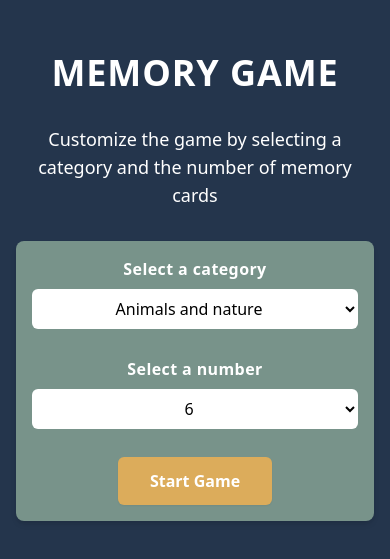
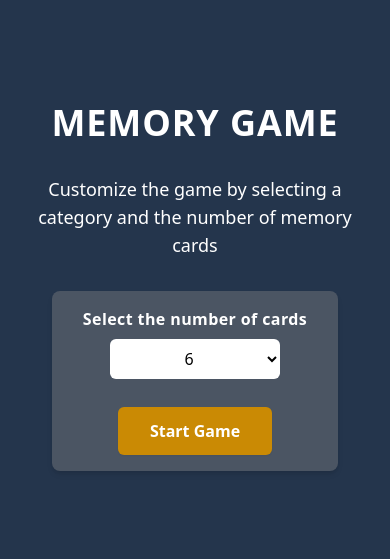
Before and after one commit to Dtorosian/memory-images, a React (Vite) app: page / in a window 390 px wide. Shown: the part 135-694 px from the top of the page. Built offline with nearby package versions, Linux system fonts and the light colour scheme; no server answers.

Commit message:
Update color scheme and improve button styles; change primary and secondary colors, enhance button hover effects, and adjust layout for better responsiveness

```diff
--- a/src/App.jsx
+++ b/src/App.jsx
@@ -22,8 +22,8 @@ export default function App() {
 
     const startTimeRef = useRef(null)
 
-    const primaryColor = 'bg-sand-beige'
-    const secondaryColor = 'bg-mud-green'
+    const primaryColor = 'bg-yellow-600'
+    const secondaryColor = 'bg-gray-600'
     const backgroundColor = 'bg-gray-blue'
     const textColor = 'text-white'
     const fontType = 'font-arial'
--- a/src/components/RegularButton.jsx
+++ b/src/components/RegularButton.jsx
@@ -1,7 +1,7 @@
 export default function RegularButton({ children, onClick, primaryColor }) {
     return (
         <button
-            className={`${primaryColor} font-semibold rounded-md cursor-pointer mx-auto py-3 px-8 transition duration-150 ease-in-out shadow-sm hover:shadow-md hover:bg-opacity-70 hover:text-black md:w-1/3 md:text-lg`}
+            className={`${primaryColor} font-semibold rounded-md cursor-pointer mx-auto py-3 px-8 transition duration-150 ease-in-out shadow-sm hover:shadow-md hover:bg-opacity-70 hover:scale-105 active:scale-95 hover:text-black md:w-1/3 md:text-lg`}
             onClick={onClick}
         >
             {children}
--- a/src/components/Select.jsx
+++ b/src/components/Select.jsx
@@ -4,9 +4,9 @@ import Option from './Option'
 export default function Select({ onChange, backgroundColor }) {
     const selectEl = Object.entries(data).map(([ key, value ]) => (
         <div key={key} className="flex flex-col gap-2 mb-3">
-            <label className={`font-bold tracking-wide text-center md:text-2xl`}htmlFor={key}>Select a {key}</label>
+            <label className={`font-bold tracking-wide text-center md:text-xl`}htmlFor={key}>Select the number of cards</label>
             <select
-                className={`bg-white text-black text-center p-2 rounded-md cursor-pointer transition duration-150 ease-in-out md:text-xl hover:shadow-sm hover:bg-gray-200 active:bg-gray-200`}
+                className={`bg-white text-black text-center mx-auto w-2/3 p-2 rounded-md cursor-pointer transition duration-150 ease-in-out md:text-xl hover:shadow-sm hover:bg-gray-200 active:bg-gray-200`}
                 name={key}
                 id={key}
                 onChange={onChange}
--- a/src/components/StartPage.jsx
+++ b/src/components/StartPage.jsx
@@ -1,14 +1,14 @@
 import RegularButton from './RegularButton'
 import Select from './Select'
 
-export default function StartPage({ onSubmit, onChange, primaryColor, secondaryColor,  backgroundColor }) {
+export default function StartPage({ onSubmit, onChange, primaryColor, secondaryColor }) {
     return (
         <div className="flex flex-col justify-center gap-8 text-start">
             <p className="text-lg text-center md:text-xl">
                 Customize the game by selecting a category and the number of memory cards
             </p>
-            <form className={`${secondaryColor} text-base flex flex-col gap-4 rounded-lg p-4 shadow-md `}>
-                <Select onChange={onChange} backgroundColor={backgroundColor} />
+            <form className={`${secondaryColor} text-base flex flex-col mx-auto gap-4 rounded-lg p-4 shadow-md w-4/5 lg:w-3/4`}>
+                <Select onChange={onChange} />
                 <RegularButton onClick={onSubmit} primaryColor={primaryColor}>
                     Start Game
                 </RegularButton>
--- a/src/data/data.js
+++ b/src/data/data.js
@@ -1,5 +1,5 @@
 export const data = {
-    category: [
+    /* category: [
         {
             name: "Animals and nature",
             value: "animals-and-nature"
@@ -20,7 +20,7 @@ export const data = {
             name: "Symbols",
             value: "symbols"
         }
-    ],
+    ], */
     number: [
         {
             value: "6"
```
